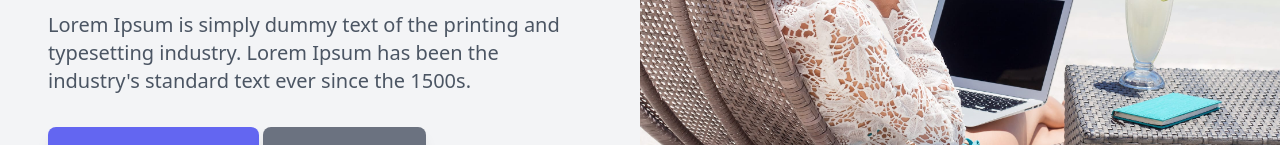
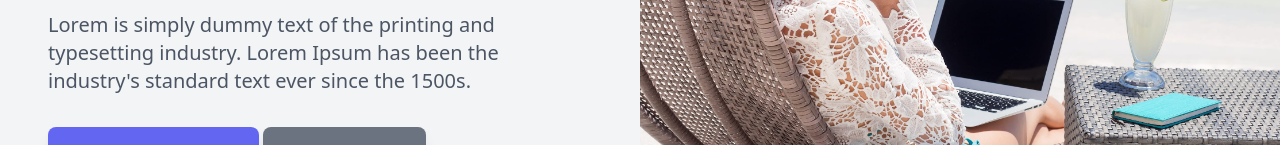
Before and after one commit to ArifAly/tailwindcss, a website: page public/index.html in a window 1280 px wide. Shown: the part 245-390 px from the top of the page. Drawn offline with nearby package versions, Linux system fonts and the light colour scheme.

Commit message:
3rd time

```diff
--- a/public/index.html
+++ b/public/index.html
@@ -18,7 +18,7 @@
             <h1 class="mt-6 text-2xl font-bold text-gray-900 sm:mt-8 sm:text-4xl lg:text-3xl xl:text-3xl" >You can work from anywhere.
                 <br class="hidden lg:inline">
                 <span class="text-indigo-500">Take advantage of it</span> </h1>
-            <p class="mt-2 text-gray-600 sm:mt-4 sm:text-xl">Lorem Ipsum is simply dummy text of the printing and typesetting industry.
+            <p class="mt-2 text-gray-600 sm:mt-4 sm:text-xl">Lorem   is simply dummy text of the printing and typesetting industry.
                 Lorem Ipsum has been the industry's standard   text ever since the 1500s.</p>
         <div class="mt-4 sm:mt-6 ">
             <a class="bg-indigo-500 text-white px-5 py-3 rounded-lg inline-block shadow-lg uppercase
```
